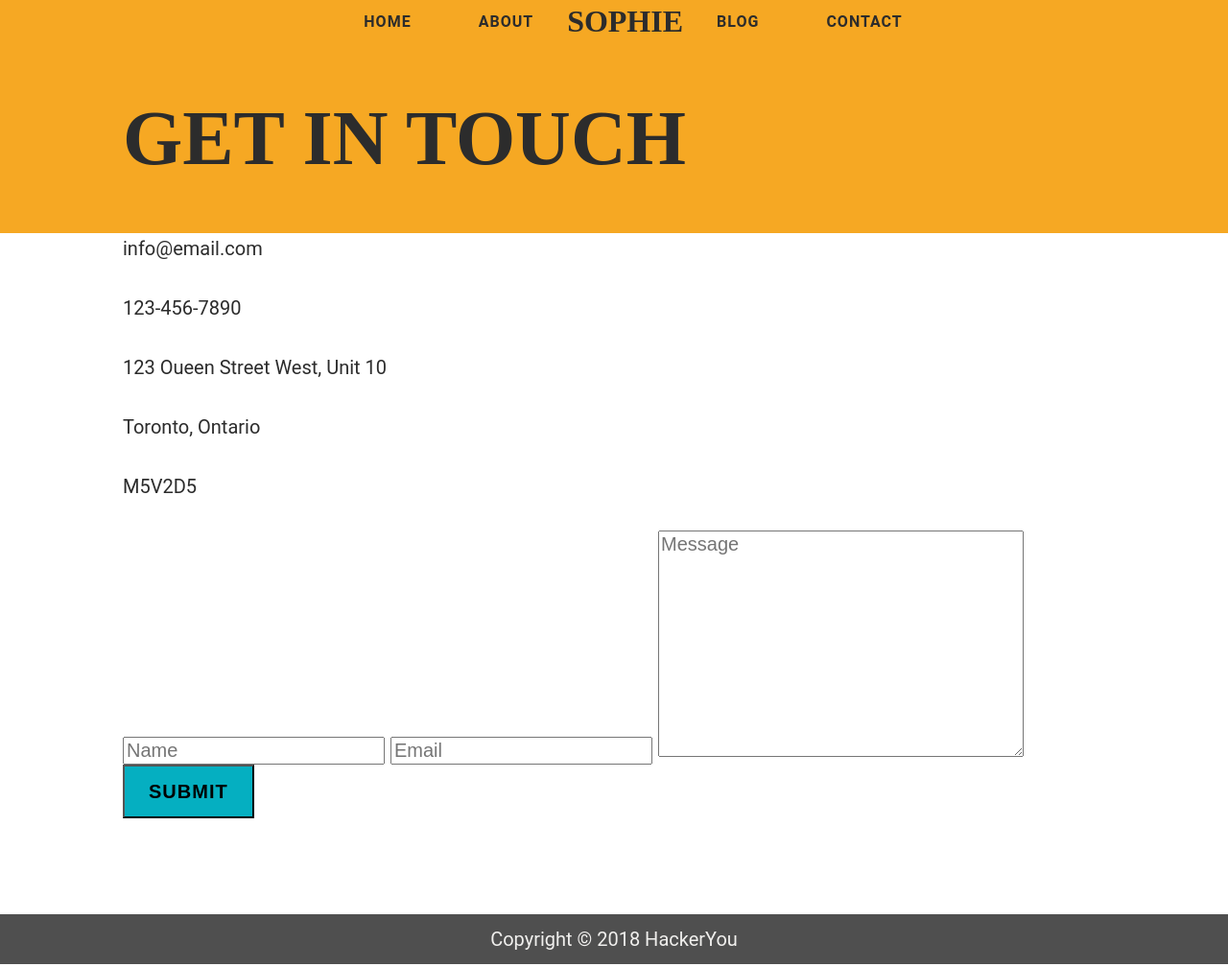
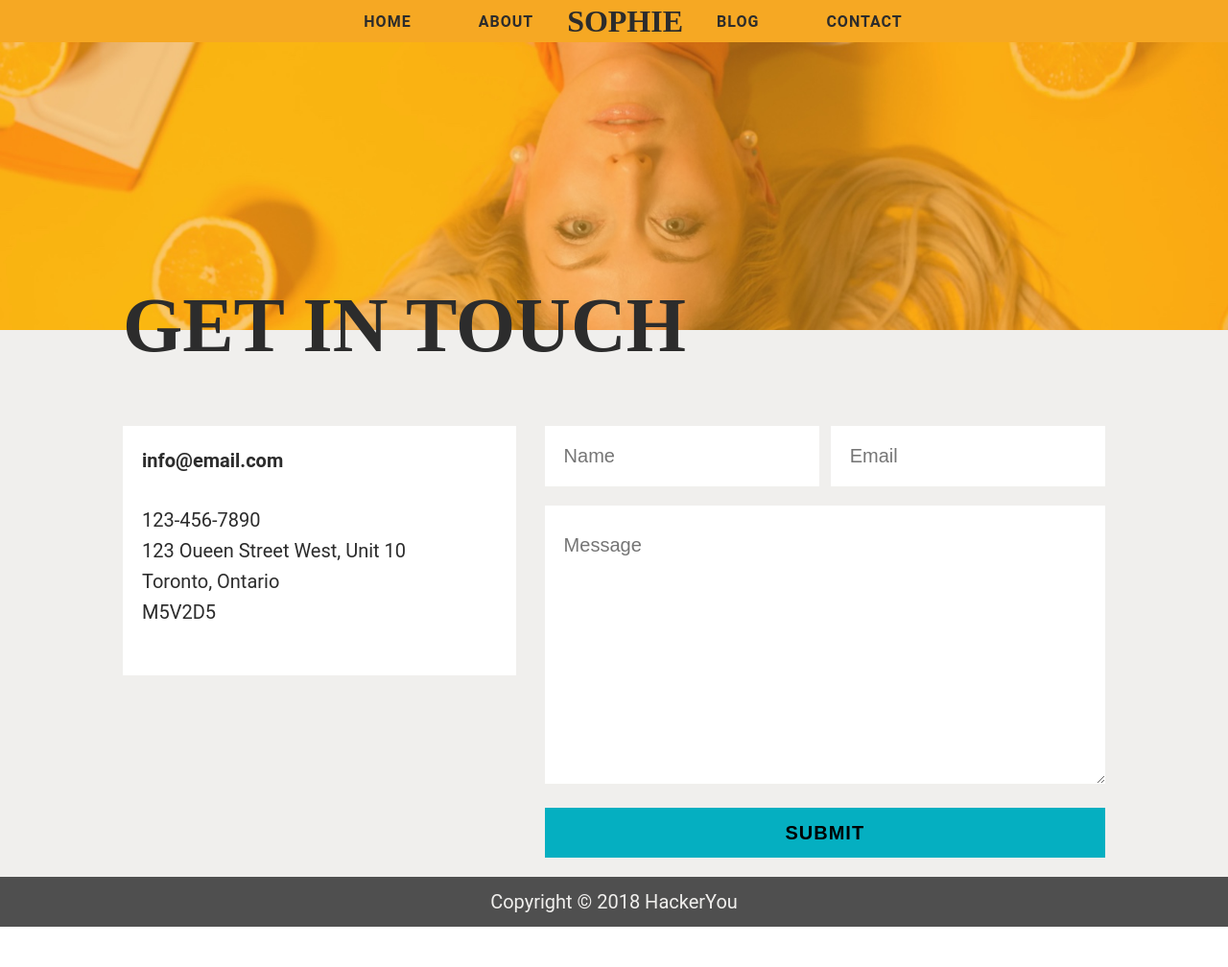
Before and after one commit to PamLu3/PamLuProjectOneSophie, a plain HTML site: page contact.html in a window 1280 px wide. Shown: the whole page at 96% size. Drawn offline with Linux system fonts and the light colour scheme.

Commit message:
added styling for contact page

```diff
--- a/contact.html
+++ b/contact.html
@@ -21,30 +21,26 @@
         </div>
     </nav>
     <!-- My Header -->
-    <header>
+    <header class="contactHeader">
         <div class="wrapper">
             <h1>Get in touch</h1>
         </div>
     </header>
     <!-- My Main Part -->
-    <main>
+    <main class="contactPage">
         <div class="wrapper">
             <div class="contactInfoContainer">
 
-                <p>info@email.com</p>
-                <p>123-456-7890</p>
-                <p>123 Oueen Street West, Unit 10</p>
-                <p>Toronto, Ontario</p>
-                <p>M5V2D5</p>
+                <p><b>info@email.com</b></p><p>123-456-7890<br>123 Oueen Street West, Unit 10<br>Toronto, Ontario<br>M5V2D5</p>
             </div>
             <div class="formContainer">
                 <form action="" class="contactForm" name="contactForm">
-                    <label for="name" class="sr-only">Name</label>
-                    <input type="text" id="name" placeholder="Name">
-
-                    <label for="email" class="sr-only">Email</label>
-                    <input type="email" id="email" placeholder="Email">
-
+                    <div class="inputInSameLine">
+                        <label for="name" class="sr-only">Name</label>
+                        <input type="text" id="name" placeholder="Name">
+                        <label for="email" class="sr-only">Email</label>
+                        <input type="email" id="email" placeholder="Email">
+                    </div>
                     <label for="message" class="sr-only">Message for me</label>
                     <textarea name="message" id="message" cols="30" rows="10" placeholder="Message"></textarea>
 
--- /dev/null
+++ b/styles/sass/_contact.scss
@@ -0,0 +1,55 @@
+
+    .contactHeader{
+        background-image: url("../assets/contact-image-1.jpg");
+        height: 300px;
+        background-size: cover;
+        h1 {
+            position: relative;
+            bottom: -195px;
+        }
+    }
+    .contactPage {
+        background-color: $secondary;
+        padding-top: 100px;
+
+        .wrapper {
+            display: flex;
+            justify-content: space-between;
+
+            .contactInfoContainer {
+                width: 40% ;
+                height: 260px;
+                background-color: white;
+                padding: 20px;
+            }
+
+            .formContainer {
+                padding-left: 30px;
+                width: 60%;
+                .contactForm {
+
+                    .inputInSameLine {
+                        display: flex;
+                        justify-content: space-between;
+                    }
+                    input[type=text],
+                    input[type=email] {
+                        border: 0;
+                        padding: 20px;
+                        width: 49%;
+                        margin-bottom: 20px;
+                    }
+                    textarea {
+                        padding: 30px 20px;
+                    }
+                    textarea,
+                    button {
+                        border: 0;
+                        margin-bottom: 20px;
+                        width: 100%;
+                    }
+
+                }
+            }
+        }
+    }
--- a/styles/sass/_navHeader.scss
+++ b/styles/sass/_navHeader.scss
@@ -38,7 +38,7 @@ header {
             width: 40%;
             position:relative;
             top: 40px;
-            box-shadow: 10px 10px white;
+            box-shadow: 10px 10px $secondary;
         }
     }
 }
--- a/styles/sass/style.scss
+++ b/styles/sass/style.scss
@@ -5,3 +5,4 @@
 @import 'navHeader';
 @import 'section';
 @import 'footer';
+@import 'contact';
```
Also changed, not shown: styles/style.css.
